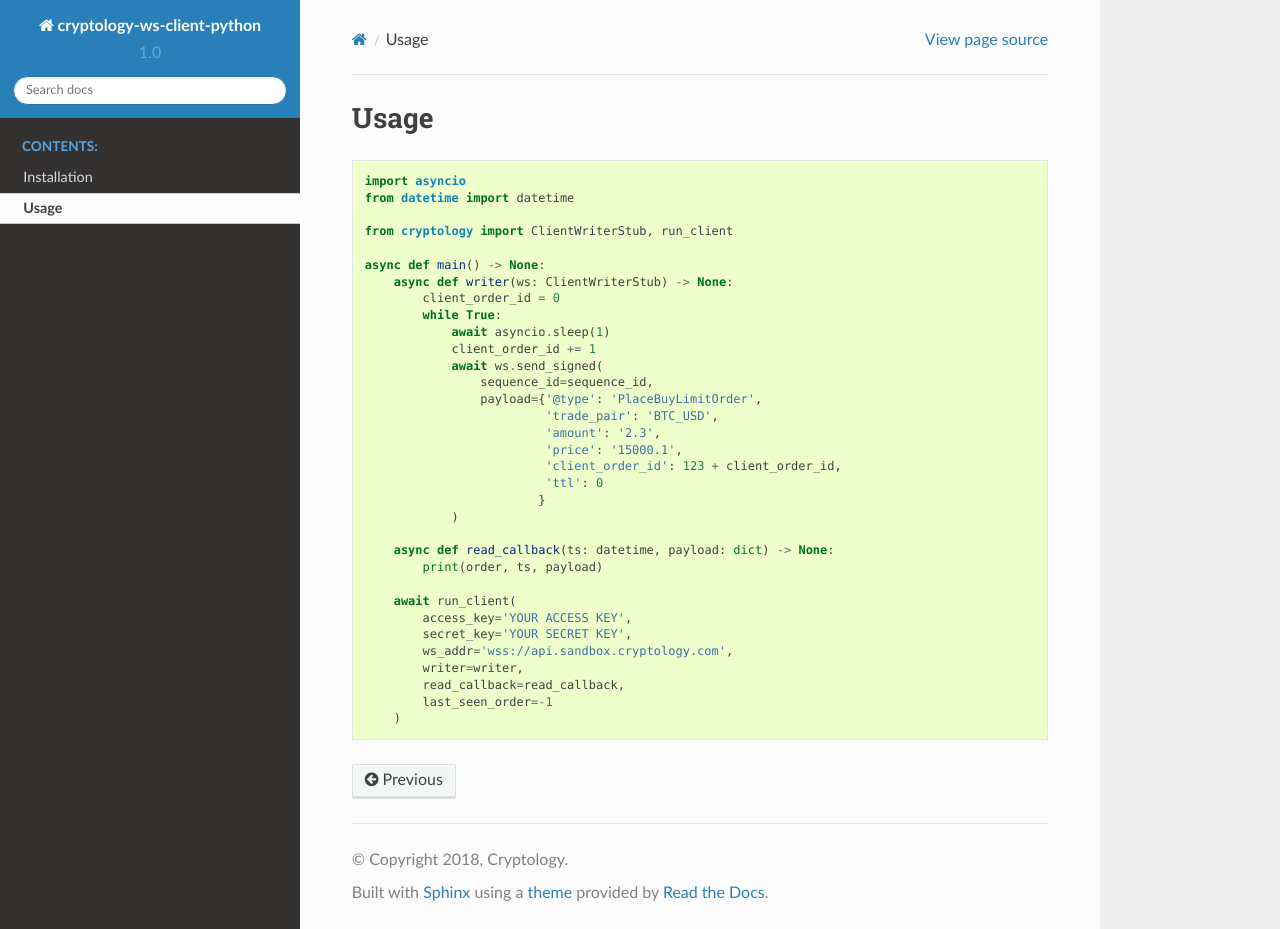
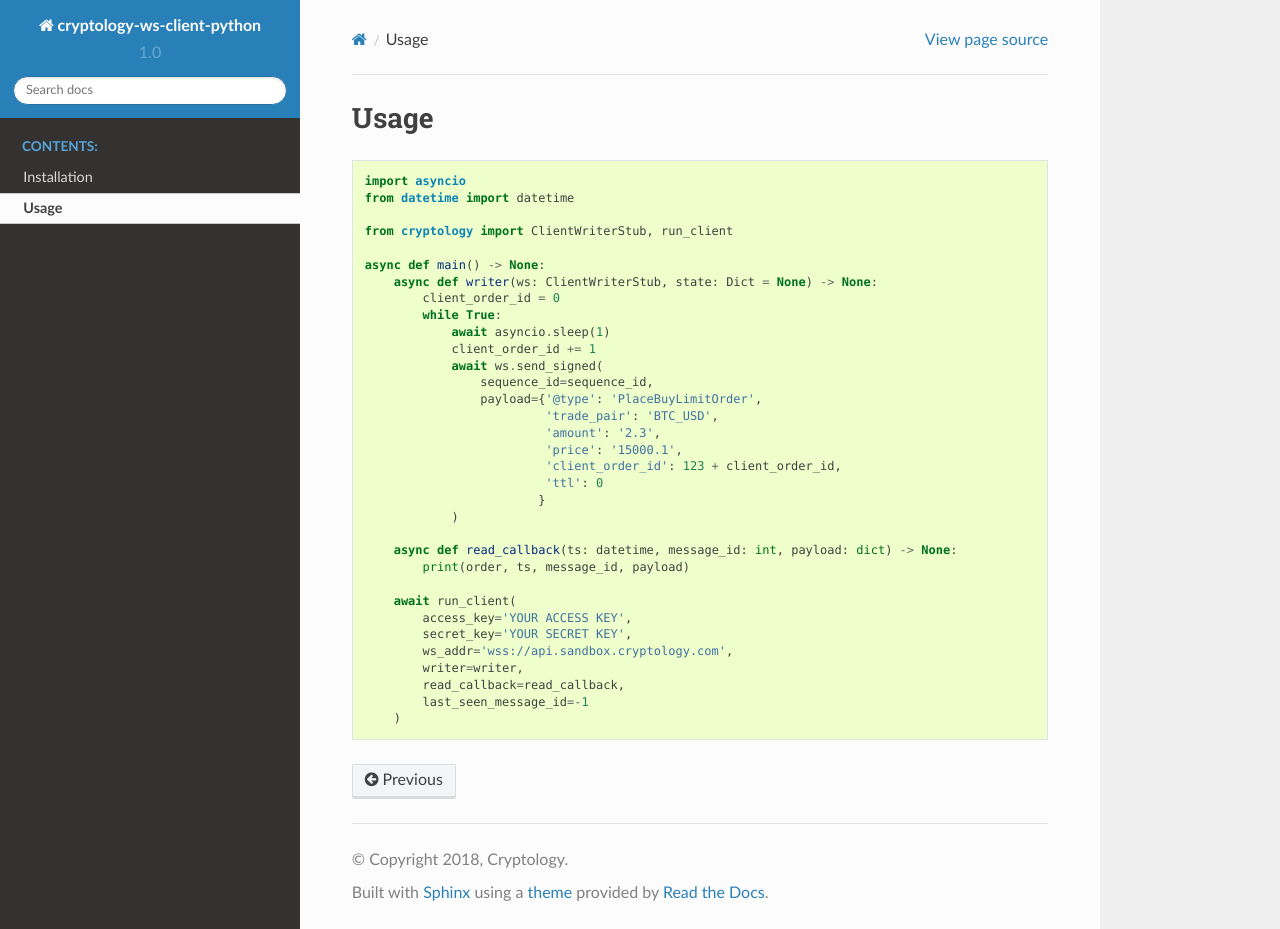
Before and after one commit to djeer/cryptology-ws-client-python, a Sphinx documentation site: the page built from docs/usage.rst, in a window 1280 px wide and 929 px high. Built offline with Sphinx 7.4.7 and the Read the Docs theme 2.0.0, drawn with Linux system fonts in a browser that asks for light colours.

Commit message:
Changed docs and removed old method

```diff
--- a/docs/usage.rst
+++ b/docs/usage.rst
@@ -10,7 +10,7 @@ Usage
     from cryptology import ClientWriterStub, run_client
 
     async def main() -> None:
-        async def writer(ws: ClientWriterStub) -> None:
+        async def writer(ws: ClientWriterStub, state: Dict = None) -> None:
             client_order_id = 0
             while True:
                 await asyncio.sleep(1)
@@ -26,8 +26,8 @@ Usage
                             }
                 )
 
-        async def read_callback(ts: datetime, payload: dict) -> None:
-            print(order, ts, payload)
+        async def read_callback(ts: datetime, message_id: int, payload: dict) -> None:
+            print(order, ts, message_id, payload)
 
         await run_client(
             access_key='YOUR ACCESS KEY',
@@ -35,5 +35,5 @@ Usage
             ws_addr='wss://api.sandbox.cryptology.com',
             writer=writer,
             read_callback=read_callback,
-            last_seen_order=-1
+            last_seen_message_id=-1
         )
```
Also changed, not shown: 1 other file.
